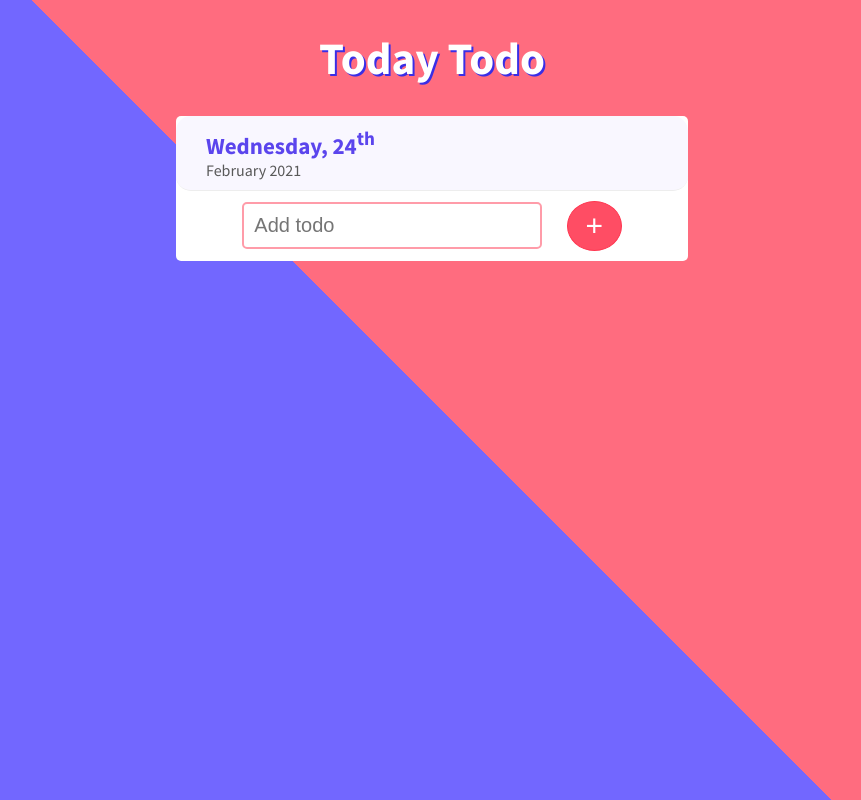
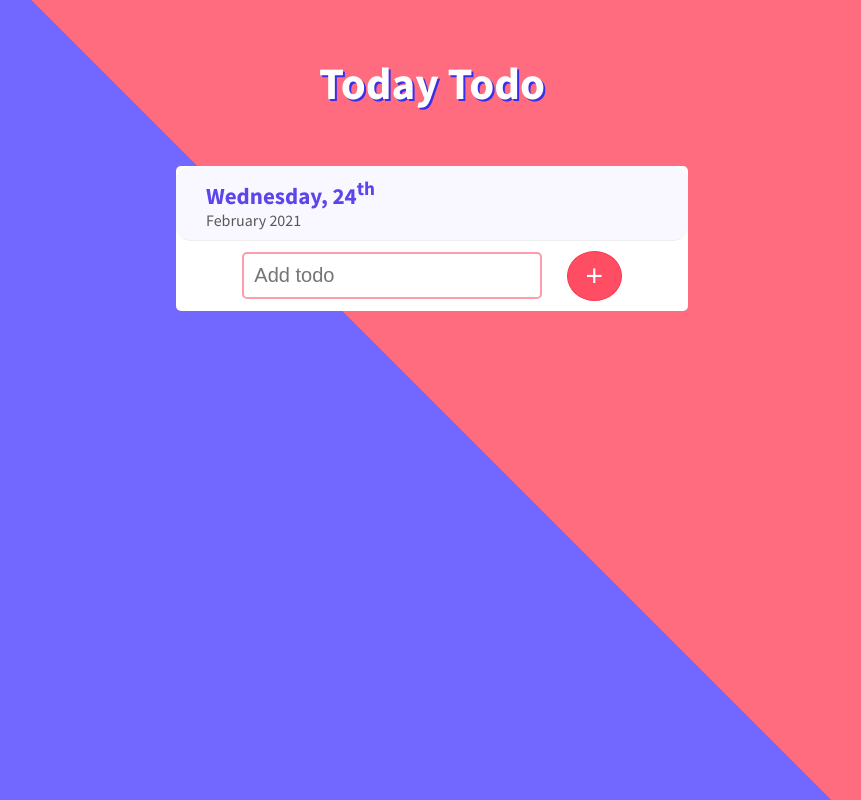
Before and after one commit to BayLadyCoder/today-todo, a React (Create React App) app: page / in a window 1280 px wide. Shown: the whole page, without its empty margins (208-1069 px from the left). Built offline with nearby package versions, Linux system fonts and the light colour scheme.

Commit message:
Increased margin on headerText

```diff
--- a/src/App.js
+++ b/src/App.js
@@ -24,7 +24,7 @@ const styles = {
   headerText: {
     fontFamily: "'Source Sans Pro', sans-serif",
     color: "#ffffff",
-    margin: "30px",
+    margin: "55px",
     textShadow: "2px 2px #3a2ee6",
     fontSize: "45px",
   },
```
